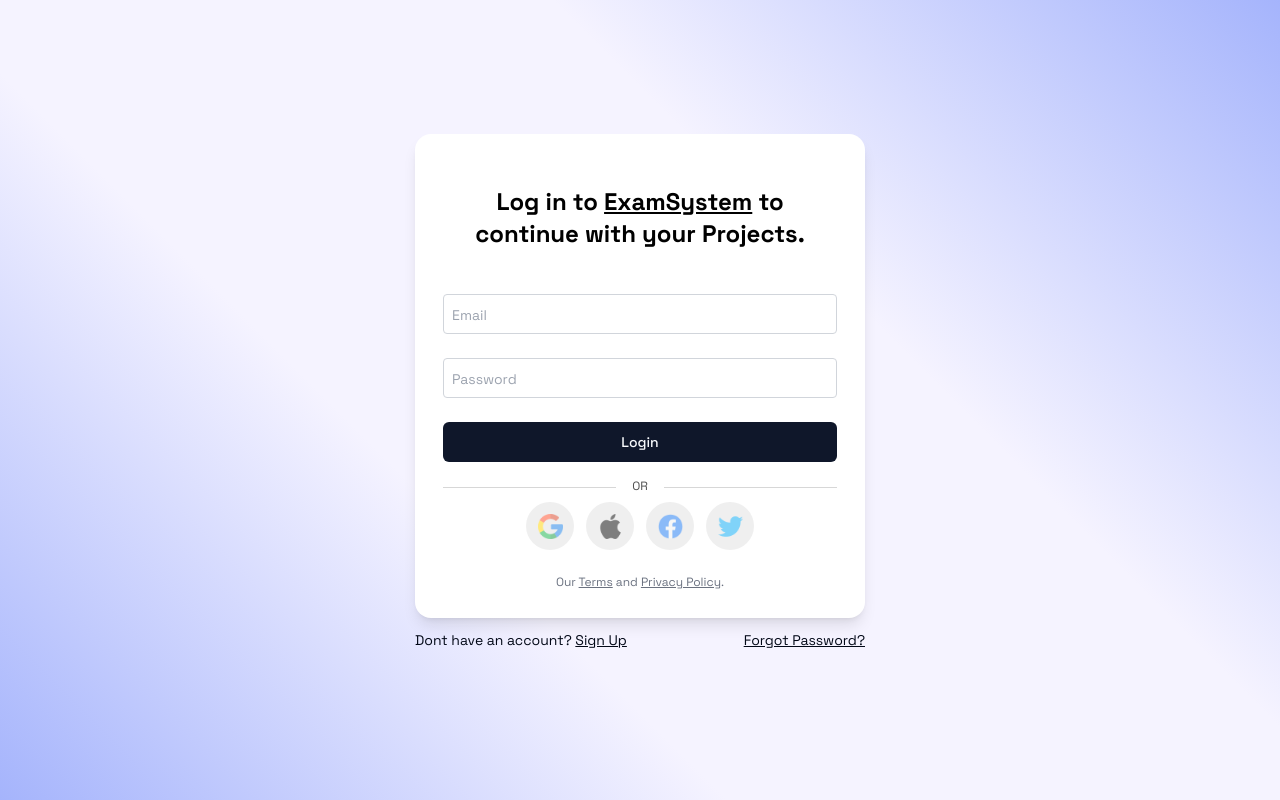
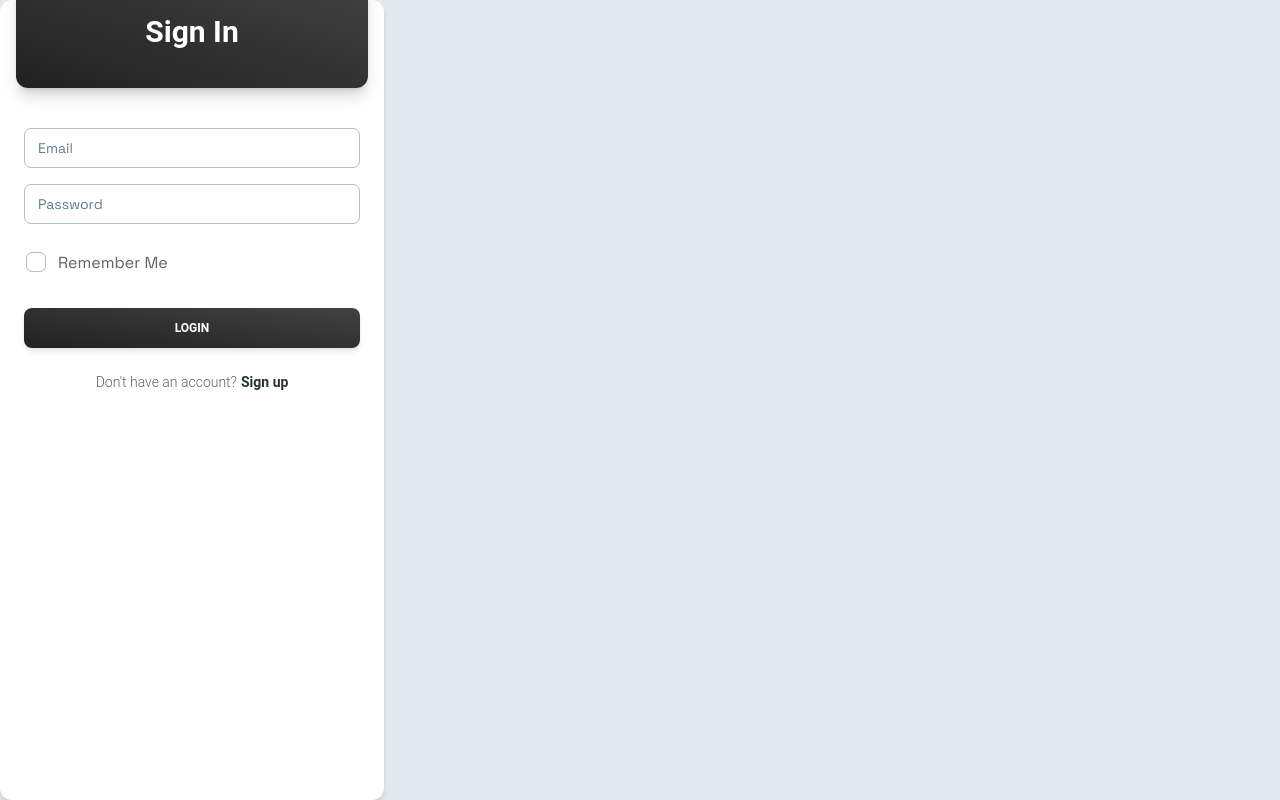
Before and after one commit to PEeGEe21/nlp-exam-system, a Next.js app: page /auth/login in a window 1280 px wide. Built offline with nearby package versions, Linux system fonts and the light colour scheme; no server answers.

Commit message:
implemented changes to the login page

```diff
--- a/app/auth/layout.js
+++ b/app/auth/layout.js
@@ -1,7 +1,11 @@
+import SideImage from "../components/Forms/SideImage";
+
 export default function layout({ children }) {
     return (
         <>
-            {children}
+            <div className="h-screen flex flex-row justify-start bg-[#e2e8f0]">
+                    {children}
+            </div>
         </>
     );
 }
--- a/app/auth/login/page.js
+++ b/app/auth/login/page.js
@@ -1,28 +1,77 @@
 "use client";
 
 import React from 'react'
-import LoginForm from "@/app/components/Forms/LoginForm"
-import Link from 'next/link';
 
 const LoginPage = () => {
   return (
-<div className="h-screen flex items-center justify-center bg-[linear-gradient(45deg,_#a5b4fc_0%,_#f5f3ff_35%,_#f5f3ff_65%,_#a5b4fc_100%)]">
-    <div>
-        <div className='w-[450px] h-auto bg-white p-7 rounded-2xl shadow-lg'>
-          <LoginForm/>
+        <div class="relative flex flex-col text-gray-700 bg-white shadow-md w-96 rounded-xl bg-clip-border">
+          <div
+            class="relative grid mx-4 mb-4 -mt-6 overflow-hidden text-white shadow-lg h-28 place-items-center rounded-xl bg-gradient-to-tr from-gray-900 to-gray-800 bg-clip-border shadow-gray-900/20">
+            <h3 class="block font-sans text-3xl antialiased font-semibold leading-snug tracking-normal text-white">
+              Sign In
+            </h3>
+          </div>
+          <div class="flex flex-col gap-4 p-6">
+          <div class="relative h-10 w-full min-w-[200px]">
+  <input
+    class="peer h-full w-full rounded-[7px] border border-blue-gray-200 border-t-transparent bg-transparent px-3 py-2.5 font-sans text-sm font-normal text-blue-gray-700 outline outline-0 transition-all placeholder-shown:border placeholder-shown:border-blue-gray-200 placeholder-shown:border-t-blue-gray-200 focus:border-2 focus:border-pink-500 focus:border-t-transparent focus:outline-0 disabled:border-0 disabled:bg-blue-gray-50"
+    placeholder=" "
+    type="email"
+    name="email"
+  />
+  <label class="before:content[' '] after:content[' '] pointer-events-none absolute left-0 -top-1.5 flex h-full w-full select-none text-[11px] font-normal leading-tight text-blue-gray-400 transition-all before:pointer-events-none before:mt-[6.5px] before:mr-1 before:box-border before:block before:h-1.5 before:w-2.5 before:rounded-tl-md before:border-t before:border-l before:border-blue-gray-200 before:transition-all after:pointer-events-none after:mt-[6.5px] after:ml-1 after:box-border after:block after:h-1.5 after:w-2.5 after:flex-grow after:rounded-tr-md after:border-t after:border-r after:border-blue-gray-200 after:transition-all peer-placeholder-shown:text-sm peer-placeholder-shown:leading-[3.75] peer-placeholder-shown:text-blue-gray-500 peer-placeholder-shown:before:border-transparent peer-placeholder-shown:after:border-transparent peer-focus:text-[11px] peer-focus:leading-tight peer-focus:text-pink-500 peer-focus:before:border-t-2 peer-focus:before:border-l-2 peer-focus:before:border-pink-500 peer-focus:after:border-t-2 peer-focus:after:border-r-2 peer-focus:after:border-pink-500 peer-disabled:text-transparent peer-disabled:before:border-transparent peer-disabled:after:border-transparent peer-disabled:peer-placeholder-shown:text-blue-gray-500">
+    Email
+  </label>
+</div>
+
+<div class="relative h-10 w-full min-w-[200px]">
+  <input
+    class="peer h-full w-full rounded-[7px] border border-blue-gray-200 border-t-transparent bg-transparent px-3 py-2.5 font-sans text-sm font-normal text-blue-gray-700 outline outline-0 transition-all placeholder-shown:border placeholder-shown:border-blue-gray-200 placeholder-shown:border-t-blue-gray-200 focus:border-2 focus:border-pink-500 focus:border-t-transparent focus:outline-0 disabled:border-0 disabled:bg-blue-gray-50"
+    placeholder=" "
+    type="password"
+    name="password"
+  />
+  <label class="before:content[' '] after:content[' '] pointer-events-none absolute left-0 -top-1.5 flex h-full w-full select-none text-[11px] font-normal leading-tight text-blue-gray-400 transition-all before:pointer-events-none before:mt-[6.5px] before:mr-1 before:box-border before:block before:h-1.5 before:w-2.5 before:rounded-tl-md before:border-t before:border-l before:border-blue-gray-200 before:transition-all after:pointer-events-none after:mt-[6.5px] after:ml-1 after:box-border after:block after:h-1.5 after:w-2.5 after:flex-grow after:rounded-tr-md after:border-t after:border-r after:border-blue-gray-200 after:transition-all peer-placeholder-shown:text-sm peer-placeholder-shown:leading-[3.75] peer-placeholder-shown:text-blue-gray-500 peer-placeholder-shown:before:border-transparent peer-placeholder-shown:after:border-transparent peer-focus:text-[11px] peer-focus:leading-tight peer-focus:text-pink-500 peer-focus:before:border-t-2 peer-focus:before:border-l-2 peer-focus:before:border-pink-500 peer-focus:after:border-t-2 peer-focus:after:border-r-2 peer-focus:after:border-pink-500 peer-disabled:text-transparent peer-disabled:before:border-transparent peer-disabled:after:border-transparent peer-disabled:peer-placeholder-shown:text-blue-gray-500">
+    Password
+  </label>
+</div>
+            <div class="-ml-2.5">
+              <div class="inline-flex items-center">
+                <label htmlFor="checkbox" class="relative flex items-center p-3 rounded-full cursor-pointer">
+                  <input type="checkbox"
+                    class="before:content[''] peer relative h-5 w-5 cursor-pointer appearance-none rounded-md border border-blue-gray-200 transition-all before:absolute before:top-2/4 before:left-2/4 before:block before:h-12 before:w-12 before:-translate-y-2/4 before:-translate-x-2/4 before:rounded-full before:bg-blue-gray-500 before:opacity-0 before:transition-opacity checked:border-gray-900 checked:bg-gray-900 checked:before:bg-gray-900 hover:before:opacity-10"
+                    id="checkbox" />
+                  <span
+                    class="absolute text-white transition-opacity opacity-0 pointer-events-none top-2/4 left-2/4 -translate-y-2/4 -translate-x-2/4 peer-checked:opacity-100">
+                    <svg xmlns="http://www.w3.org/2000/svg" class="h-3.5 w-3.5" viewBox="0 0 20 20" fill="currentColor"
+                      stroke="currentColor" stroke-width="1">
+                      <path fill-rule="evenodd"
+                        d="M16.707 5.293a1 1 0 010 1.414l-8 8a1 1 0 01-1.414 0l-4-4a1 1 0 011.414-1.414L8 12.586l7.293-7.293a1 1 0 011.414 0z"
+                        clip-rule="evenodd"></path>
+                    </svg>
+                  </span>
+                </label>
+                <label class="mt-px font-light text-gray-700 cursor-pointer select-none" htmlFor="checkbox">
+                  Remember Me
+                </label>
+              </div>
+            </div>
+          </div>
+          <div class="p-6 pt-0">
+            <button
+              class="block w-full select-none rounded-lg bg-gradient-to-tr from-gray-900 to-gray-800 py-3 px-6 text-center align-middle font-sans text-xs font-bold uppercase text-white shadow-md shadow-gray-900/10 transition-all hover:shadow-lg hover:shadow-gray-900/20 active:opacity-[0.85] disabled:pointer-events-none disabled:opacity-50 disabled:shadow-none"
+              type="button">
+              Login
+            </button>
+            <p class="flex justify-center mt-6 font-sans text-sm antialiased font-light leading-normal text-inherit">
+              Don't have an account?
+              <a href="#signup"
+                class="block ml-1 font-sans text-sm antialiased font-bold leading-normal text-blue-gray-900">
+                Sign up
+              </a>
+            </p>
+          </div>
         </div>
-        <div className="mt-3">
-          <div className="flex items-center justify-between mb-4">
-            <p className="text-sm">
-              Dont have an account? <Link href={'/auth/signup'} className='underline'>Sign Up</Link>
-            </p>
-            <a href="" className="underline text-sm">
-              Forgot Password?
-            </a>
-          </div>
-      </div>
-      </div>
-    </div>
   )
 }
 
--- /dev/null
+++ b/app/components/Forms/SideImage.jsx
@@ -0,0 +1,18 @@
+import React from 'react'
+import Image from 'next/image'
+
+const SideImage = () => {
+  return (
+    <div className='w-64 h-full'>
+      <Image
+            src={'/images/navbar-img/avatar-1.png'}
+            alt="food pic"
+            quality={100}
+            layout="fill"
+            objectFit="cover"
+        />
+    </div>
+  )
+}
+
+export default SideImage
--- a/package.json
+++ b/package.json
@@ -14,6 +14,7 @@
     "@emotion/react": "^11.13.0",
     "@emotion/styled": "^11.13.0",
     "@hookform/resolvers": "^3.9.0",
+    "@material-tailwind/react": "^2.1.9",
     "@radix-ui/react-label": "^2.1.0",
     "@radix-ui/react-popover": "^1.1.1",
     "@radix-ui/react-slot": "^1.1.0",
--- a/tailwind.config.js
+++ b/tailwind.config.js
@@ -1,5 +1,8 @@
 /** @type {import('tailwindcss').Config} */
-module.exports = {
+
+const withMT = require("@material-tailwind/react/utils/withMT");
+
+module.exports = withMT({
   darkMode: ["class"],
   content: [
     './pages/**/*.{js,jsx}',
@@ -74,4 +77,4 @@ module.exports = {
     },
   },
   plugins: [require("tailwindcss-animate")],
-}
+})
```
Also changed, not shown: app/components/Dashboard/Navbar.jsx (+0 -9 lines), 1 other file (tests, documents, lock files or other folders).
